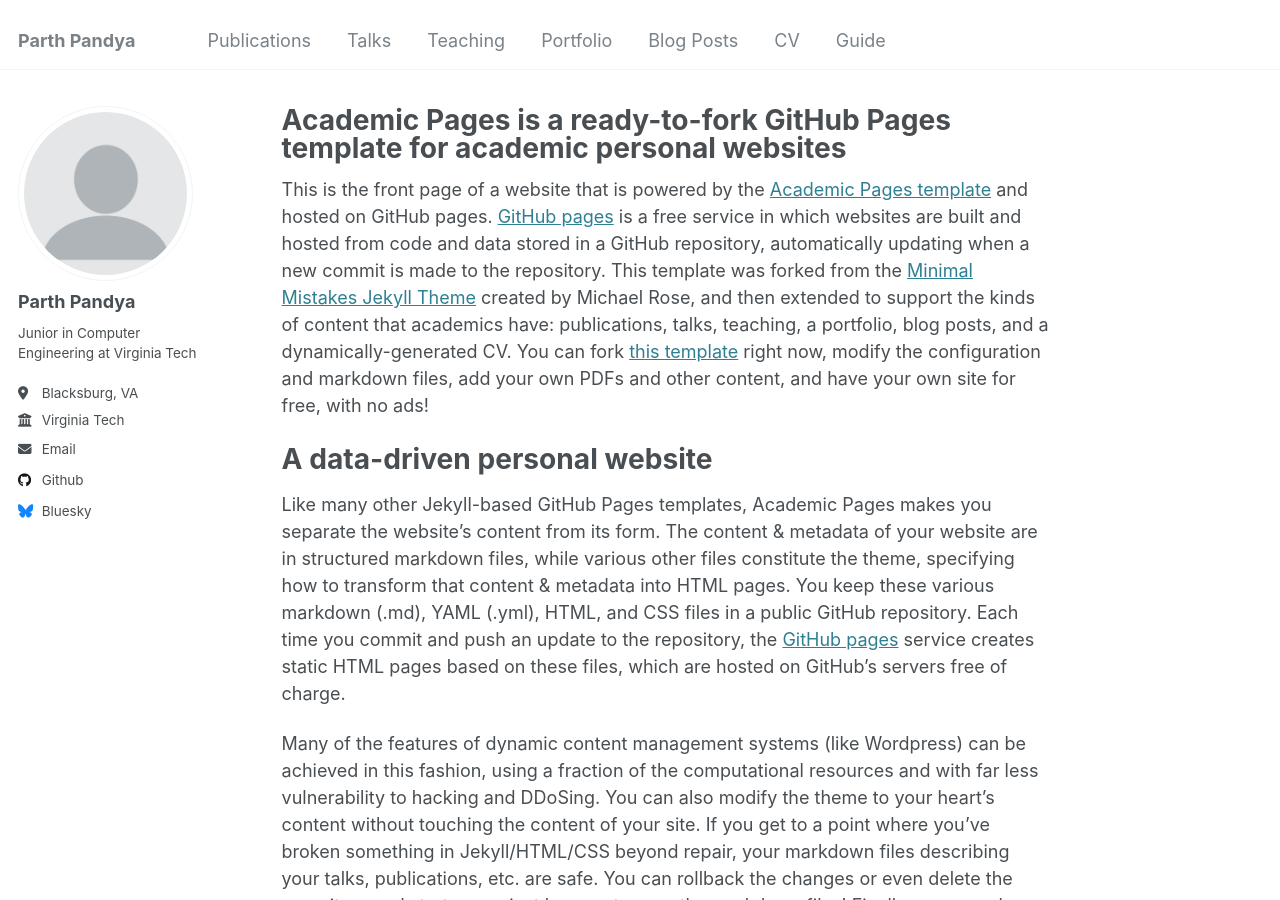
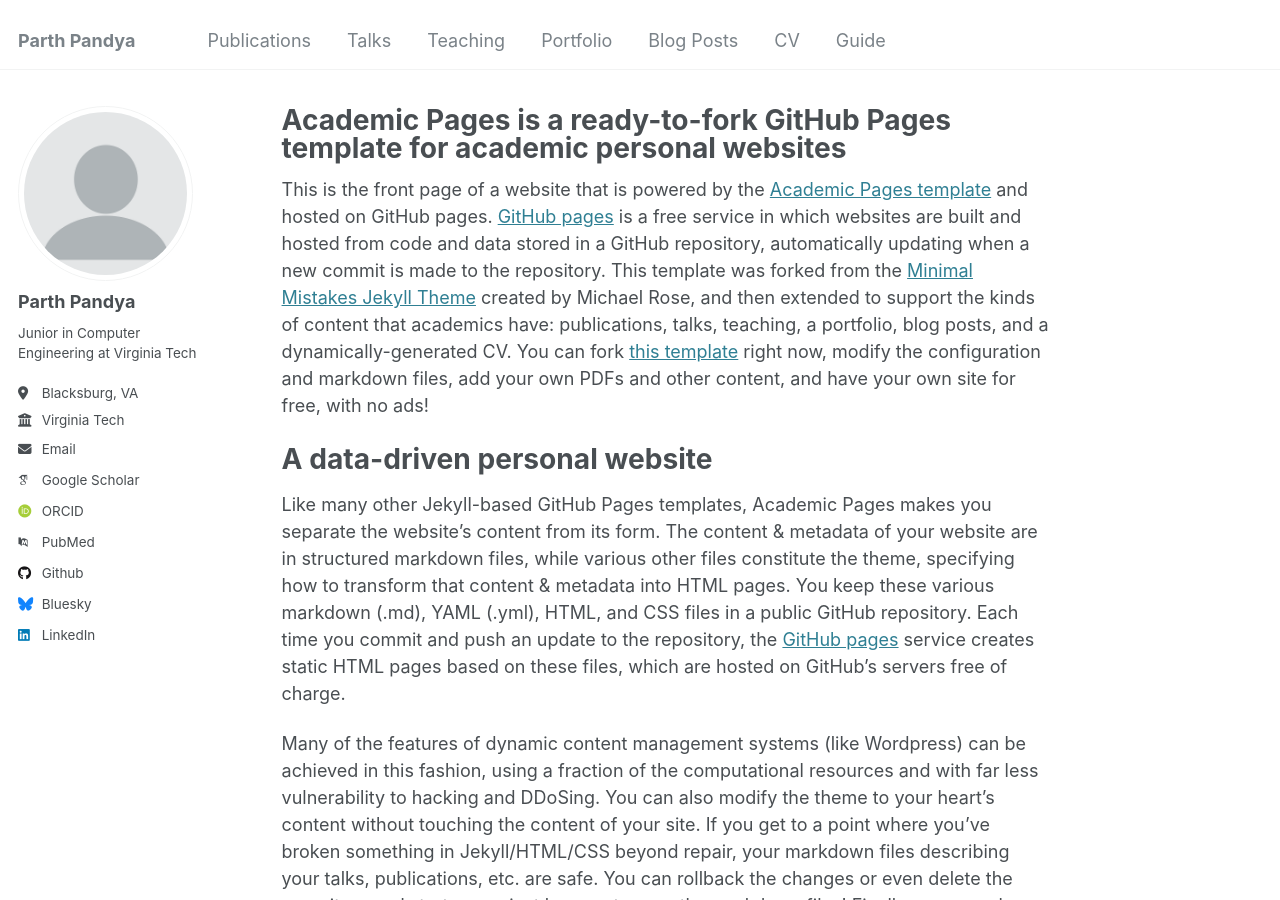
Before and after one commit to ParthPandya16/ParthPandya16.github.io, a Jekyll site: the page built from _pages/about.md, in a window 1280 px wide and 900 px high. Built offline with Jekyll 4.4.1, drawn with Linux system fonts in a browser that asks for light colours; some web fonts are replaced.

Commit message:
Update _config.yml

```diff
--- a/_config.yml
+++ b/_config.yml
@@ -32,13 +32,13 @@ author:
 
   # Academic websites
   arxiv            : # URL - Update with the correct link to your profile
-  #googlescholar    : "https://scholar.google.com/citations?user=PS_CX0AAAAAJ"
-  #impactstory      : # URL
-  #orcid            : "http://orcid.org/yourorcidurl"
-  #semantic         : # URL
-  #pubmed           : "https://www.ncbi.nlm.nih.gov/pubmed/?term=john+snow"
-  #researchgate     : # URL
-  #scopus           : # URL
+  googlescholar    : "https://scholar.google.com/citations?user=PS_CX0AAAAAJ"
+  impactstory      : # URL
+  orcid            : "http://orcid.org/yourorcidurl"
+  semantic         : # URL
+  pubmed           : "https://www.ncbi.nlm.nih.gov/pubmed/?term=john+snow"
+  researchgate     : # URL
+  scopus           : # URL
 
   # Repositories and software development
   bitbucket        : # Username - Update with your username on the site
@@ -58,7 +58,7 @@ author:
   keybase          : # Username
   instagram        : # Username
   lastfm           : # Username
-  linkedin         : # Username
+  linkedin         : "parthpandya16"
   mastodon         : # URL
   medium           : # URL
   pinterest        : # Username
```
